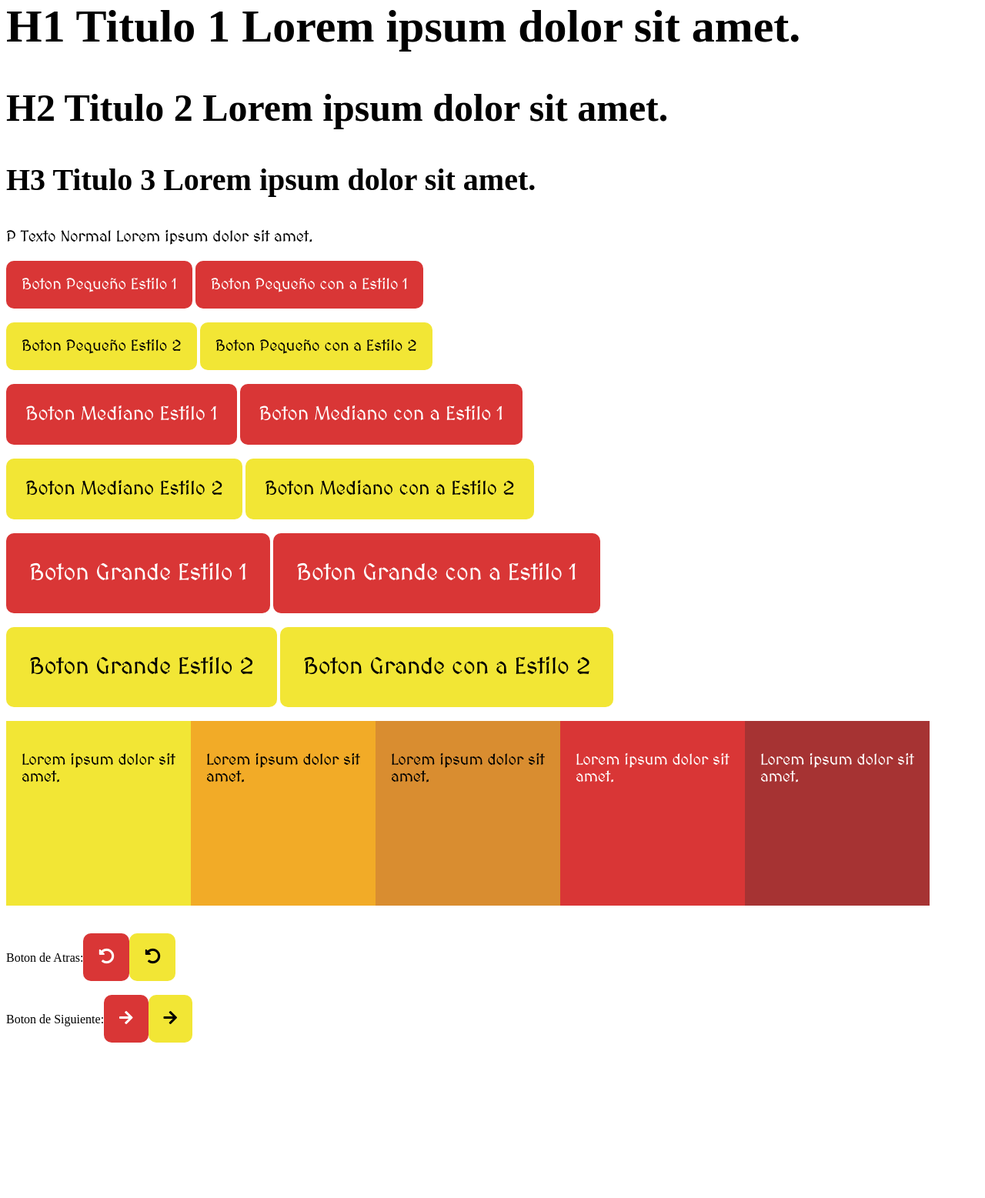
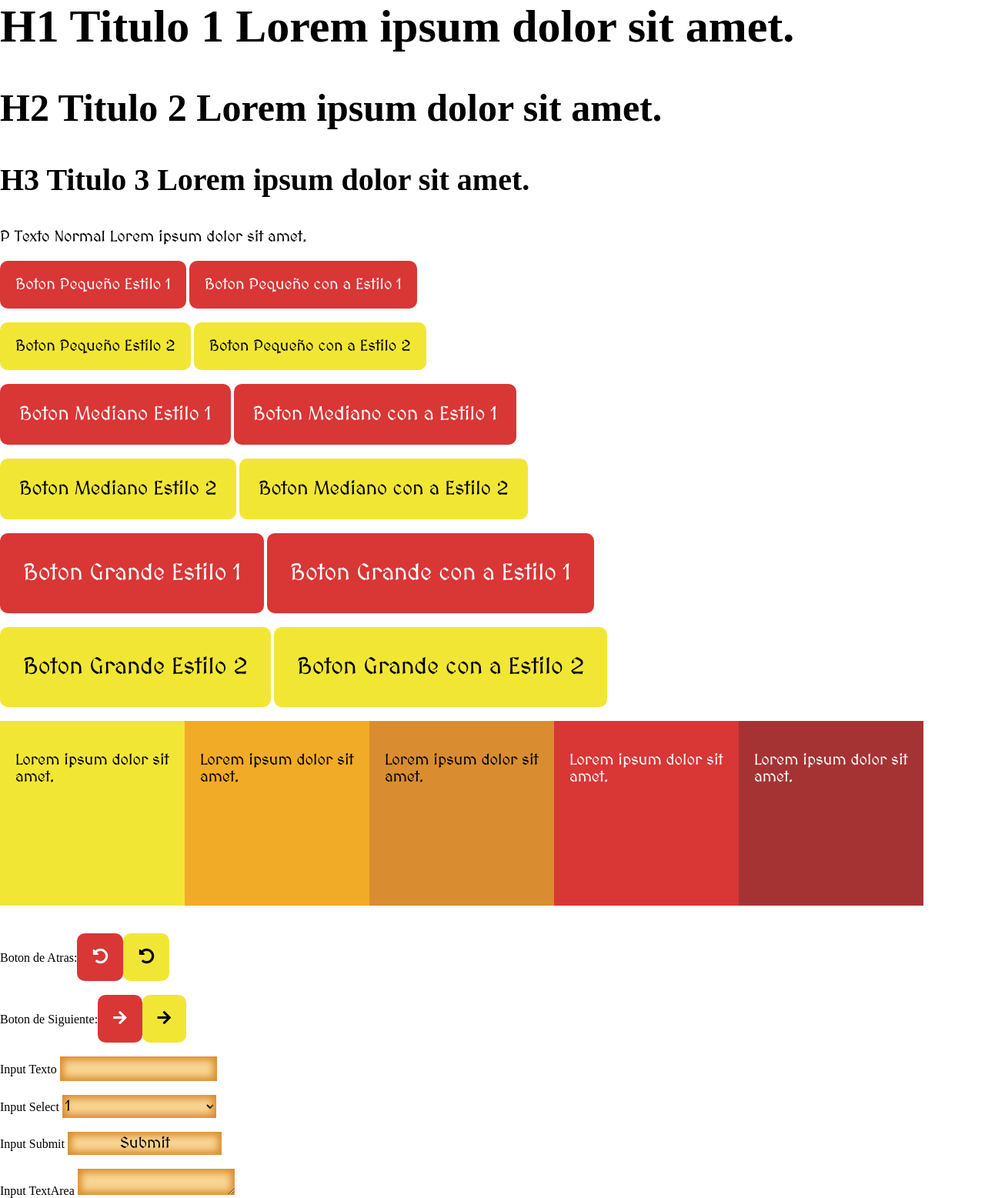
Before and after one commit to CarlosMunozRo/DnDCharlieRebolution, a PHP site: page / in a window 1280 px wide. Shown: the part 40-1597 px from the top of the page at 77% size. Before the commit the page ends 1395 px from the top, so only its background shows below. Run offline with PHP 8.4, Linux system fonts and the light colour scheme; some libraries are stand-ins or nearby versions; some web fonts are replaced.

Commit message:
DEV Css Template

```diff
--- a/Templates/index.html
+++ b/Templates/index.html
@@ -75,6 +75,24 @@
 
     <br><br>
 
+    <label for="">Input Texto</label> <input type="text" name="" id="">
+
+    <br><br>
+
+    <label for="">Input Select</label>
+    <select name="" id="">
+        <option value="">1</option>
+        <option value="">2</option>
+        <option value="">3</option>
+    </select>
+
+    <br><br>
+
+    <label for="">Input Submit</label> <input type="submit" name="" id="">
+
+    <br><br>
+
+    <label for="">Input TextArea</label> <textarea name="" id="" cols="30" rows="10"></textarea>
 
 
 </body>
--- a/Templates/styles.css
+++ b/Templates/styles.css
@@ -6,19 +6,30 @@
           url('../Media/Fonts/Song_Of_Coronos.woff') format('woff');
 }
 
-
+body{
+    margin: 0px;
+}
 
 :root {
+
+    /* Colores */
     --amarillo: rgb(242,230,53);
     --naranga: rgb(242,171,39);
     --marron: rgb(217,141,48);
     --rojo: rgb(217,54,54);
     --rojo-oscuro: rgb(166,51,51);
+
+    --naranga-tinte: rgb(242,171,39,.5);
+
+    /* Fuentes */
+
+    --cronos:'Cronos';
+    --medieval: 'MedievalSharp';
+
+    /* Botones */
+
     --BTN_ST1_color-texto: rgb(255,255,255);
     --BTN_ST1_color-bg: var(--rojo);
-
-
-
 
     --BTN_ST2_color-texto: rgb(0,0,0);
     --BTN_ST2_color-bg: var(--amarillo);
@@ -31,8 +42,9 @@
     --BTN_MED_Tamano: 25px;
     --BTN_GRA_Tamano: 30px;
 
-    --cronos:'Cronos';
-    --medieval: 'MedievalSharp';
+    /* Input */
+    --INP_TamanoFuente: 20px;
+
 }
 
 .HEA_HeaderStyle1{
@@ -330,6 +342,20 @@ p,.texto_normal{
 
 /* XXXBotonesXXX */
 
+/* Inputs */
+
+    input,select,textarea{
+        background-color: var(--naranga-tinte);
+        font-family: var(--medieval);
+        font-size: var(--INP_TamanoFuente);
+        width: 200px;
+        height: 30px;
+        box-shadow: inset 0px 0px 10px 5px var(--marron);
+        border:0px;
+    }
+
+/* XXXInputsXXX */
+
 /* Colores Textos */
 
 .amarillo{
```
